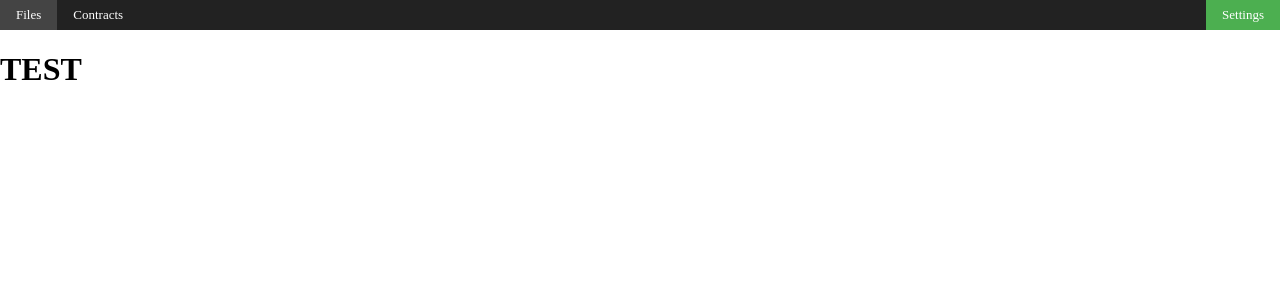
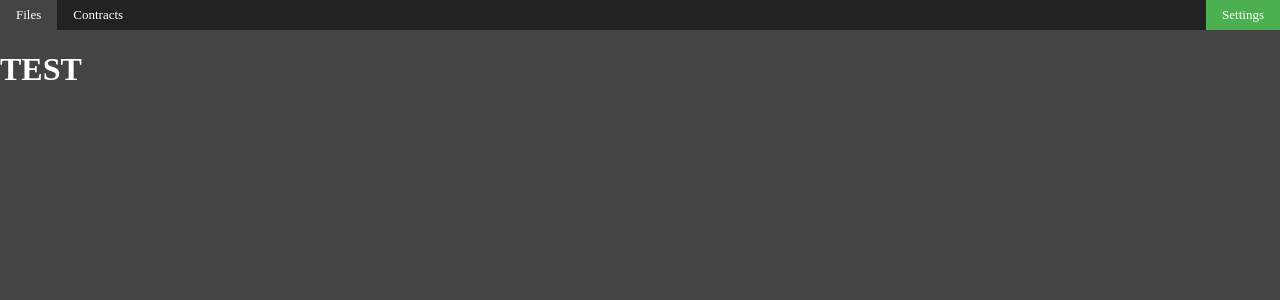
Before and after one commit to ka11i0/BetterFilesharing, a Flask app: page / in a window 1280 px wide. Shown: the top 300 px of the page. Run offline with Flask 2, Linux system fonts and the light colour scheme.

Commit message:
bg: grey, txtcolor: white.

```diff
--- a/flaskapp/static/css/main.css
+++ b/flaskapp/static/css/main.css
@@ -1,3 +1,5 @@
 body {
     margin: 0;
+    background-color: #444;
+    color: white;
 }
```
